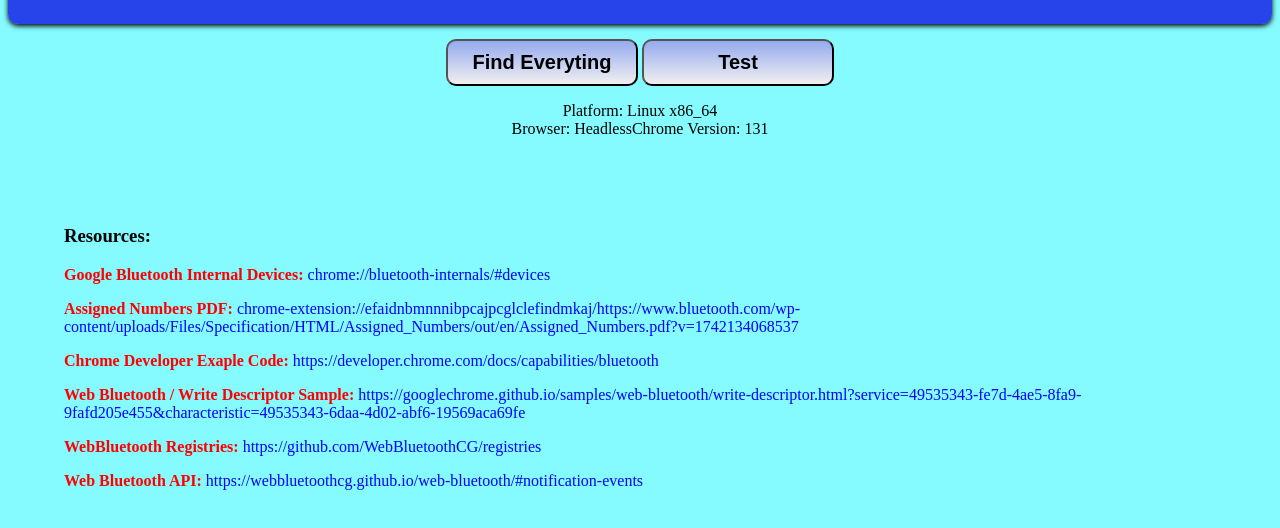
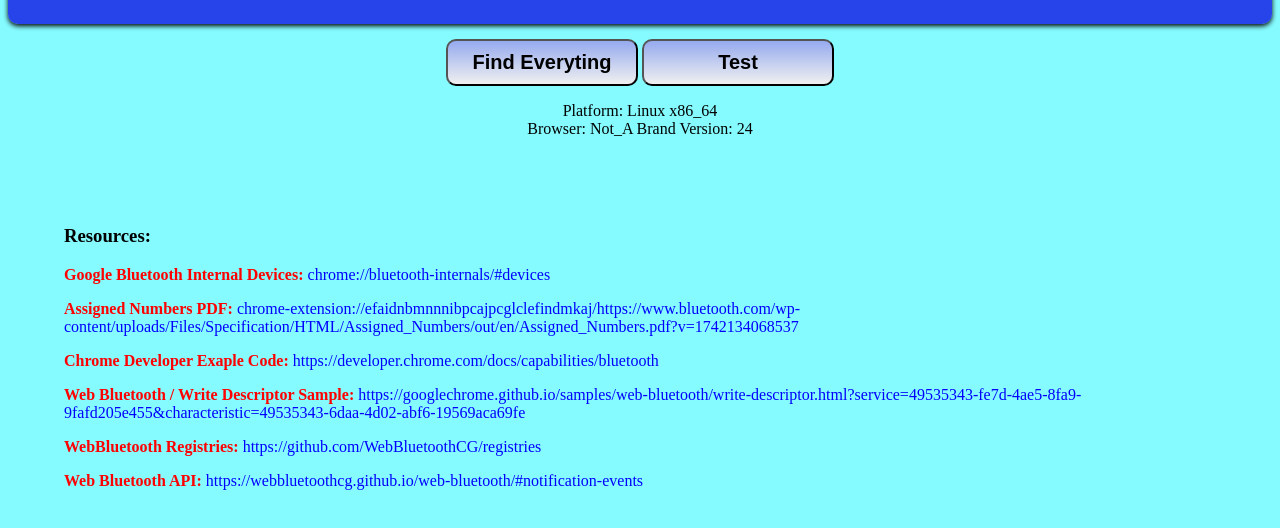
Before and after one commit to michelrendon11/BluetoothSyms, a plain HTML site: page index.html in a window 1280 px wide. Shown: the part 68-596 px from the top of the page. Drawn offline with Linux system fonts and the light colour scheme.

Commit message:
Update index.html

```diff
--- a/index.html
+++ b/index.html
@@ -51,11 +51,11 @@
             console.log(window.navigator.userAgent);
             console.log(navigator.userAgentData.brands);
             const br = navigator.userAgentData.brands;
-            console.log(br[0].brand);
-            console.log(br[0].version);
+            console.log(br[2].brand);
+            console.log(br[2].version);
             let text = "";
             text += "Platform: " + navigator.platform + "<br/>";
-            text += "Browser: " + br[0].brand + " Version: " + br[0].version + "<br/>";
+            text += "Browser: " + br[2].brand + " Version: " + br[2].version + "<br/>";
             document.getElementById("deviceInfo").innerHTML = text;
         }
         let server = null;
```
